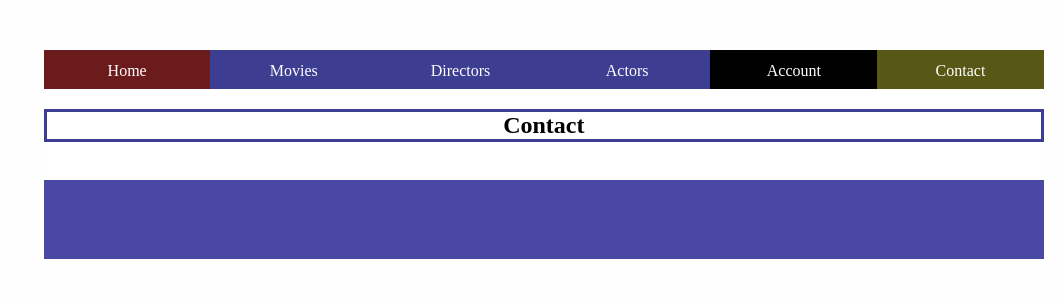
After one commit to Sergio2405/Movies, a Django app: page /blog/contact/ in a window 1280 px wide. The commit adds this page. Shown: the top 300 px of the page, without its empty margins (217-1280 px from the left). Run offline with Django 3.2, Linux system fonts and the light colour scheme; parts of the project's set-up code (start-up, migrations or seed data) failed here and were passed over.

Commit message:
contact page

```diff
--- /dev/null
+++ b/blog/templates/blog/contact.html
@@ -0,0 +1,38 @@
+{% extends "blog/header.html" %}
+{% load static %}
+{% block styles %}
+
+    {{ block.super }}
+
+    <style>
+        #parent{width: 100%;}
+    </style>
+
+{% endblock %}
+
+{% block content %}
+
+<div id = "webpage">
+
+    {{ block.super }}
+
+    <div id = "page">
+
+        <div id = "parent">
+
+            <div class = "section_separator">
+                Contact
+            </div>
+            <br>
+
+            <div>
+                <!-- write form to contact send email -->
+            </div>
+        </div>
+    </div>
+
+    <div id = "bottom">
+    </div>
+</div>
+
+{% endblock %}
--- a/blog/templates/blog/header.html
+++ b/blog/templates/blog/header.html
@@ -84,15 +84,13 @@
         <div><a href="{% url 'Directors' %}"><div>Directors</div></a></div>
         <div><a href="{% url 'Actors' %}"><div>Actors</div></a></div>
         <div class = "register">
-            <a href="{% url 'Register' %}">
-                <div>Account</div>
-            </a>
+            <a><div>Account</div></a>
             <div class = "register-content">
                 <div><a href="{% url 'Register' %}">Create Account</a></div>
                 <div><a href="{% url 'Login' %}">Login</a></div>
             </div>
         </div>
-        <div class = "contact"><a><div>Contact</div></a></div>
+        <div class = "contact"><a href="{% url 'Contact' %}"><div>Contact</div></a></div>
     </div>
 </div>
 {% endblock %}
--- a/blog/urls.py
+++ b/blog/urls.py
@@ -11,5 +11,6 @@ urlpatterns = [
     path('actors/<int:pk>/', views.actorsdetail,name='ActorsDetail'),
     path('login/', views.login_user , name = "Login"),
     path('register/', views.register_user, name = "Register"),
+    path('contact/', views.contact, name = "Contact")
     # path('api/v1/movie', views.movie_collection),
 ]
--- a/blog/views.py
+++ b/blog/views.py
@@ -15,6 +15,8 @@ from rest_framework.response import Response
 
 from .serializers import MovieSerializer
 
+def contact(request):
+    return render(request,"blog/contact.html")
 
 def login_user(request):
     if request.method == "POST":
```
